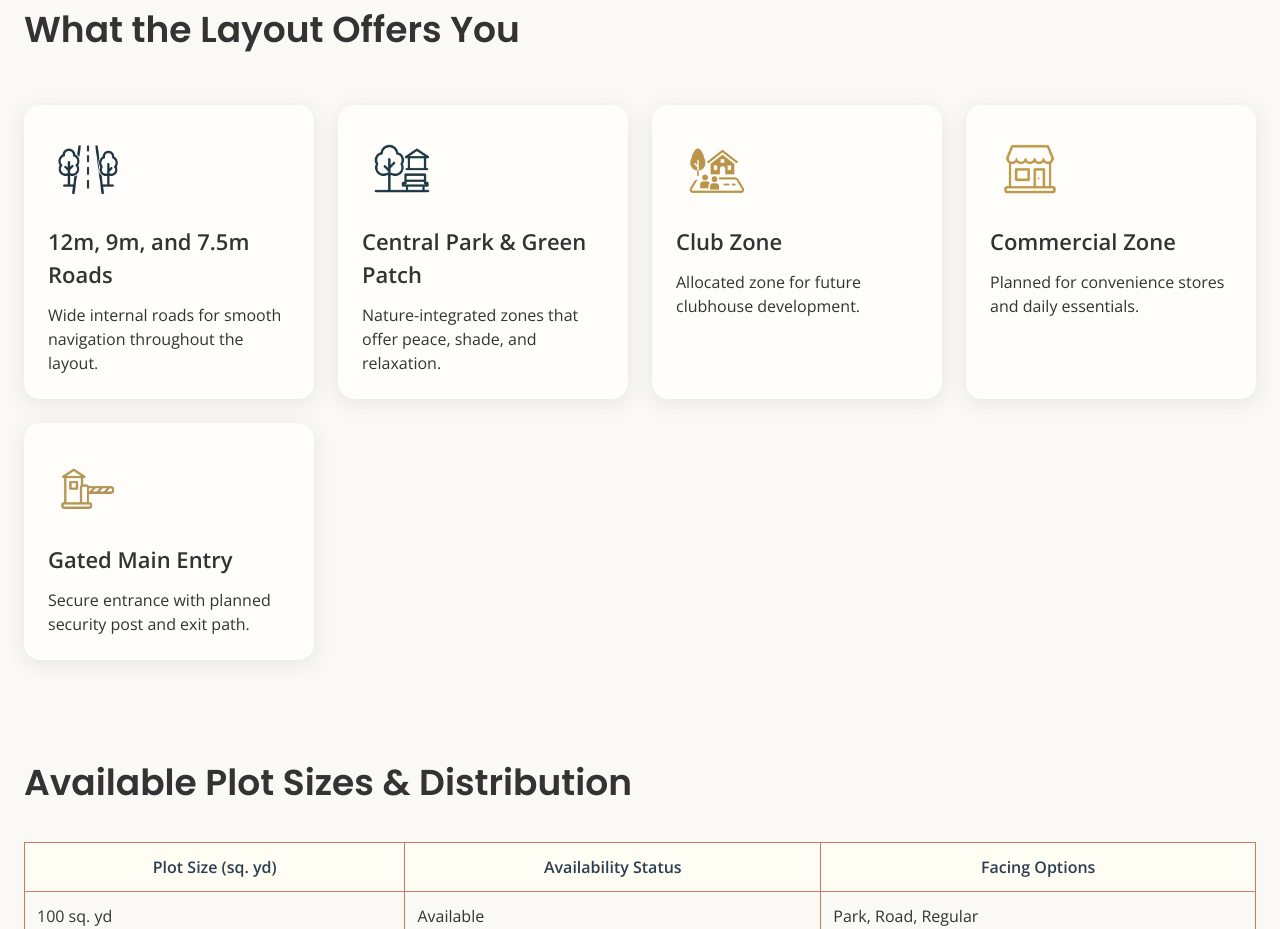
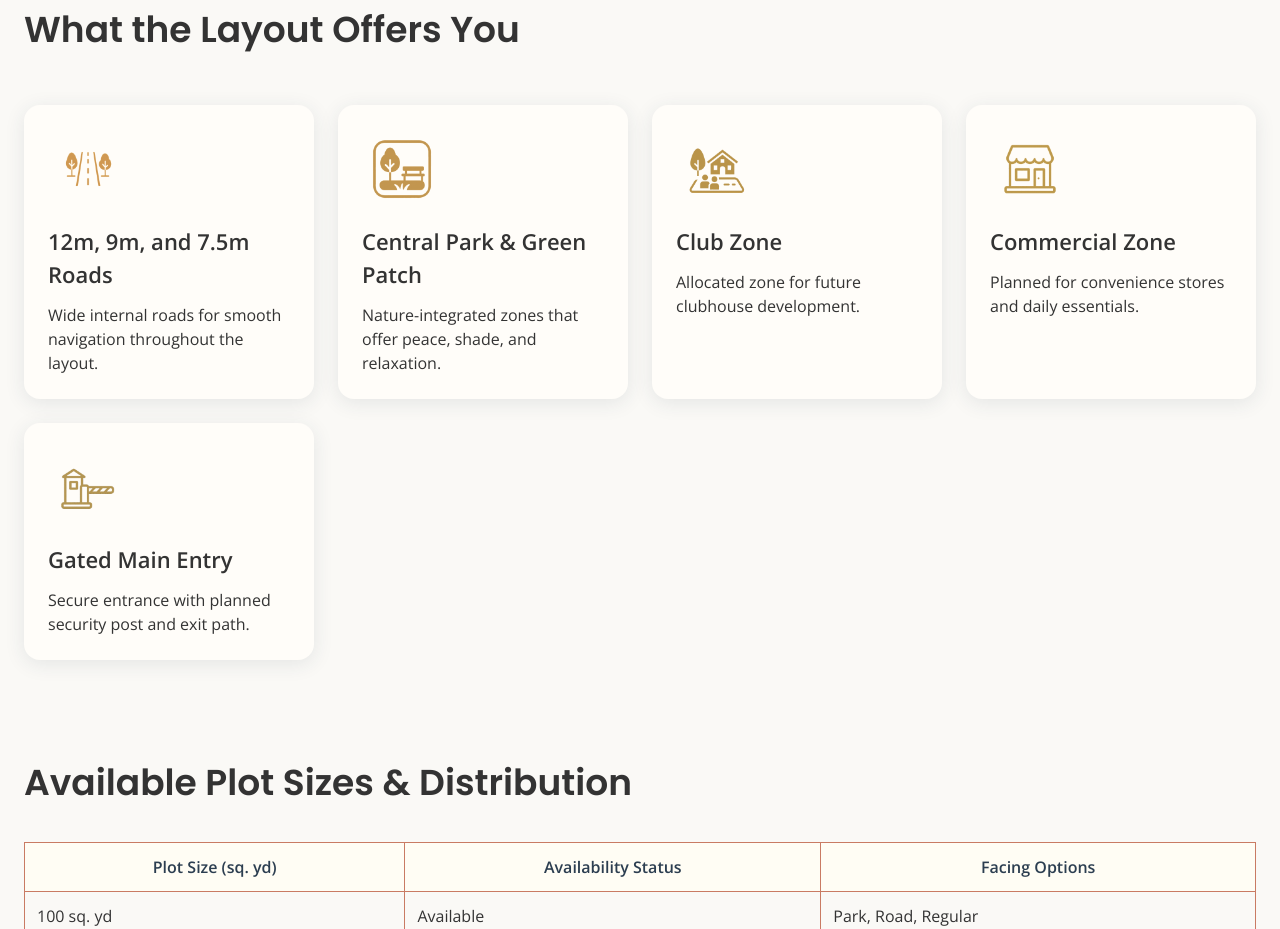
Before and after one commit to narmeshnigam/iconicresidency, a plain HTML site: page layout.html in a window 1280 px wide. Shown: the part 1512-2441 px from the top of the page. Drawn offline with nearby package versions, Linux system fonts and the light colour scheme.

Commit message:
images fixed

```diff
--- a/layout.html
+++ b/layout.html
@@ -73,12 +73,12 @@
       <h2>What the Layout Offers You</h2>
       <div class="grid" style="grid-template-columns: repeat(auto-fit, minmax(250px, 1fr));">
         <div class="card">
-          <img src="/assets/icon-road.png" alt="Road Width" width="48">
+          <img src="/assets/icon-road-2.png" alt="Road Width" width="48">
           <h3>12m, 9m, and 7.5m Roads</h3>
           <p>Wide internal roads for smooth navigation throughout the layout.</p>
         </div>
         <div class="card">
-          <img src="/assets/icon-park.png" alt="Green Patch" width="48">
+          <img src="/assets/icon-park-2.png" alt="Green Patch" width="48">
           <h3>Central Park & Green Patch</h3>
           <p>Nature-integrated zones that offer peace, shade, and relaxation.</p>
         </div>
```
Also changed, not shown: assets/icon-park-2.png (added), assets/icon-road-2.png (added).
